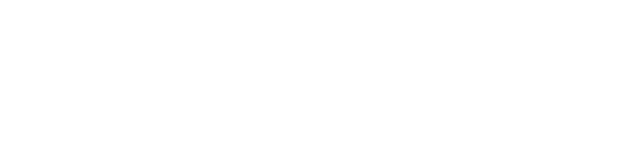
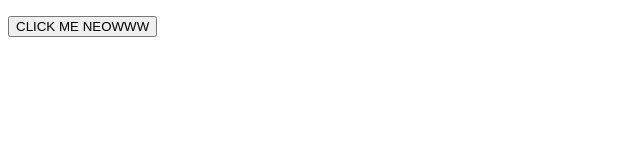
Before and after one commit to sksksky/CS3-3Q-Potassium-AA2-Barte, a plain HTML site: page index.html in a window 1280 px wide. Shown: the whole page, without its empty margins (0-640 px from the left). Drawn offline with Linux system fonts and the light colour scheme.

Commit message:
Update index.html

```diff
--- a/index.html
+++ b/index.html
@@ -8,7 +8,7 @@
   <body>
     <script src="script.js"></script>
     <p id="result"></p>
-    <button onclick="growMonsters()> CLICK ME NEOWWW</button>
+    <button onclick="growMonsters()"> CLICK ME NEOWWW</button>
   </body>
 
 </html>
```
